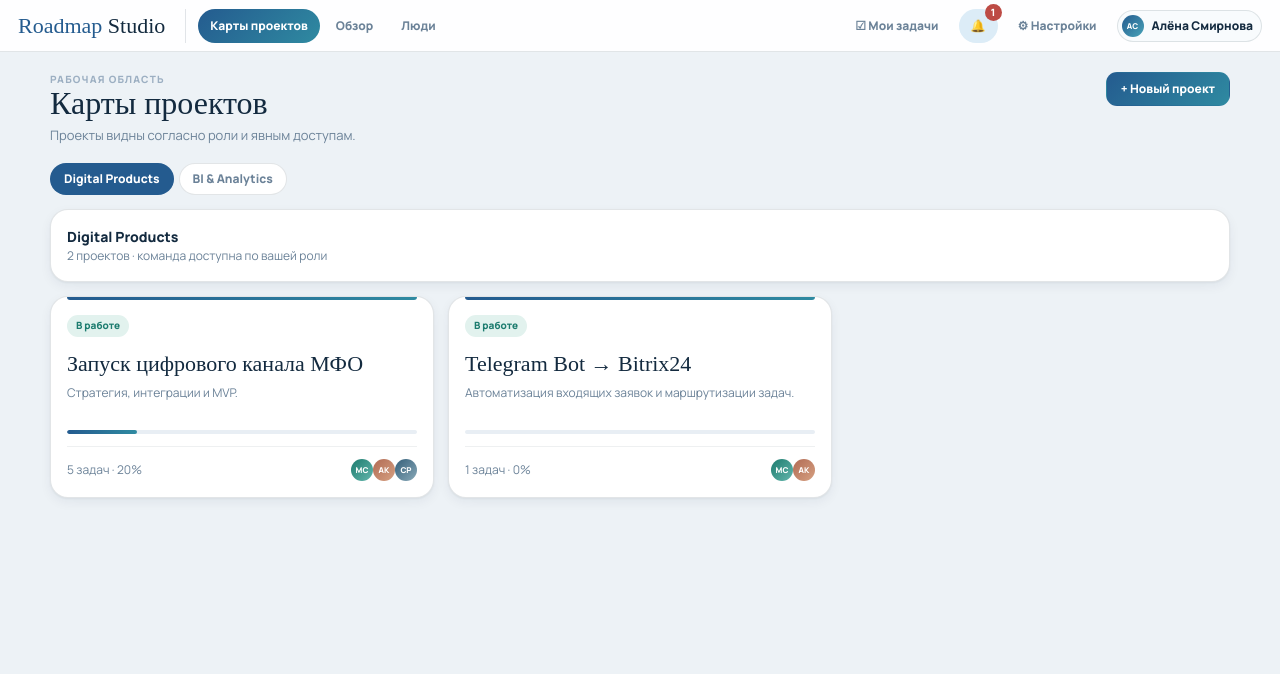
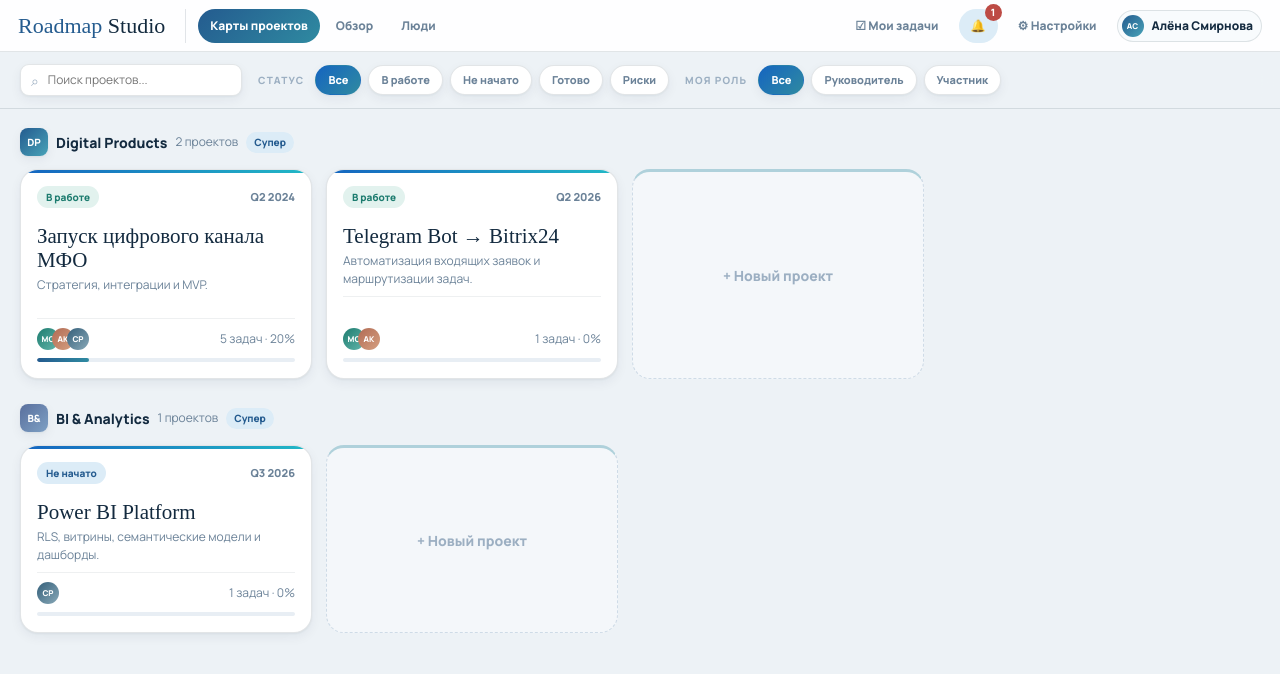
Before and after one commit to asanaflowdesk-cyber/Roadmap-Studio, a React (Vite) app: page / in a window 1280 px wide. Both pictures are taken after a click on the button "Войти →". Shown: the top 674 px of the page. Built offline with nearby package versions, Linux system fonts and the light colour scheme; a web font is replaced by a local one.

Commit message:
Add files via upload

```diff
--- a/src/features/projects/ProjectCard.jsx
+++ b/src/features/projects/ProjectCard.jsx
@@ -8,19 +8,35 @@ export function ProjectCard({ project }) {
   const items = db.items.filter(item => !item.isArchived && item.projectId === project.id);
   const done = items.filter(item => item.status === 'done').length;
   const progress = items.length ? Math.round(done / items.length * 100) : 0;
-  const accessUsers = (project.access || []).slice(0, 4).map(entry => db.users.find(user => user.id === entry.userId))
+  const accessUsers = (project.access || [])
+    .slice(0, 4)
+    .map(entry => db.users.find(user => user.id === entry.userId))
     .filter(user => user && user.platformRole === 'user');
 
   return (
-    <article className="card project-card" onClick={() => setRoute(prev => ({ ...prev, view: 'project', projectId: project.id, tab: 'table', itemId: items[0]?.id || null, phaseId: db.phases.find(phase => phase.projectId === project.id)?.id || null }))}>
-      <Badge value={project.status} />
+    <article
+      className="card project-card"
+      onClick={() => setRoute(prev => ({
+        ...prev,
+        view: 'project',
+        projectId: project.id,
+        tab: 'table',
+        itemId: items[0]?.id || null,
+        phaseId: db.phases.find(phase => phase.projectId === project.id)?.id || null
+      }))}
+    >
+      <div className="project-card-top">
+        <Badge value={project.status} />
+        {project.horizon ? <span className="project-horizon">{project.horizon}</span> : null}
+      </div>
       <div className="project-title">{project.title}</div>
       <div className="project-desc">{project.desc || 'Описание проекта не заполнено.'}</div>
+      <div className="project-divider" />
+      <div className="project-footer">
+        <span className="project-avatars">{accessUsers.map(user => <Avatar key={user.id} user={user} size="sm" />)}</span>
+        <span className="small muted">{items.length} задач · {progress}%</span>
+      </div>
       <div className="progress"><span style={{ width: `${progress}%` }} /></div>
-      <div className="project-footer">
-        <span className="small muted">{items.length} задач · {progress}%</span>
-        <span style={{ display: 'flex' }}>{accessUsers.map(user => <Avatar key={user.id} user={user} size="sm" />)}</span>
-      </div>
     </article>
   );
 }
--- a/src/pages/ProjectsPage.jsx
+++ b/src/pages/ProjectsPage.jsx
@@ -1,46 +1,127 @@
 import React, { useMemo, useState } from 'react';
 import { useApp } from '../app/AppContext.jsx';
-import { Button } from '../shared/ui/Button.jsx';
+import { Badge } from '../shared/ui/Badge.jsx';
 import { ProjectCard } from '../features/projects/ProjectCard.jsx';
 import { CreateProjectModal } from '../features/projects/CreateProjectModal.jsx';
 
+function roleForTeam(currentUser, team) {
+  if (!currentUser) return '—';
+  if (currentUser.platformRole === 'superadmin') return 'Супер';
+  if (currentUser.platformRole === 'admin') return 'Адм';
+  const member = team.members?.find(item => item.userId === currentUser.id);
+  if (member?.role === 'teamLead') return 'Руководитель';
+  if (member?.role === 'projectManager') return 'Менеджер';
+  if (member?.role === 'member') return 'Участник';
+  return 'Доступ';
+}
+
+function projectRoleForUser(project, currentUser, team) {
+  if (!currentUser) return 'none';
+  if (currentUser.platformRole === 'superadmin' || currentUser.platformRole === 'admin') return 'admin';
+  const projectRole = project.access?.find(item => item.userId === currentUser.id)?.role;
+  if (projectRole) return projectRole;
+  const teamRole = team.members?.find(item => item.userId === currentUser.id)?.role;
+  return teamRole || 'none';
+}
+
+function matchesRole(project, currentUser, team, roleFilter) {
+  if (roleFilter === 'all') return true;
+  const role = projectRoleForUser(project, currentUser, team);
+  if (roleFilter === 'lead') return ['admin', 'teamLead', 'projectManager'].includes(role);
+  if (roleFilter === 'member') return role === 'member';
+  return true;
+}
+
+function teamInitials(name = '') {
+  return name.split(' ').map(part => part[0]).join('').slice(0, 2).toUpperCase();
+}
+
 export function ProjectsPage() {
-  const { db, route, setRoute, visibleTeams, visibleProjects, hasPermission } = useApp();
+  const { db, currentUser, setRoute, visibleTeams, visibleProjects, hasPermission } = useApp();
   const teams = visibleTeams();
-  const activeTeamId = route.teamId || teams[0]?.id || null;
-  const [modalOpen, setModalOpen] = useState(false);
-  const projects = useMemo(() => visibleProjects(activeTeamId), [db, activeTeamId]);
-  const activeTeam = db.teams.find(team => team.id === activeTeamId);
-  const canCreate = activeTeamId && hasPermission('team.project.create', { teamId: activeTeamId });
+  const [modalTeamId, setModalTeamId] = useState(null);
+  const [query, setQuery] = useState('');
+  const [statusFilter, setStatusFilter] = useState('all');
+  const [roleFilter, setRoleFilter] = useState('all');
+
+  const groupedTeams = useMemo(() => teams.map(team => {
+    const projects = visibleProjects(team.id).filter(project => {
+      const text = `${project.title || ''} ${project.desc || ''}`.toLowerCase();
+      const queryOk = !query.trim() || text.includes(query.trim().toLowerCase());
+      const statusOk = statusFilter === 'all' || project.status === statusFilter;
+      const roleOk = matchesRole(project, currentUser, team, roleFilter);
+      return queryOk && statusOk && roleOk;
+    });
+    return { team, projects };
+  }), [db, teams, currentUser, query, statusFilter, roleFilter]);
 
   if (!teams.length) {
     return <div className="page"><div className="empty"><div><strong>Нет доступных команд</strong><span>Попросите администратора добавить вас в команду или проект.</span></div></div></div>;
   }
 
   return (
-    <div className="page">
-      <div className="page-narrow">
-        <div className="page-head">
-          <div>
-            <div className="eyebrow">Рабочая область</div>
-            <h1 className="h1">Карты проектов</h1>
-            <div className="subtitle">Проекты видны согласно роли и явным доступам.</div>
-          </div>
-          {canCreate ? <Button variant="primary" onClick={() => setModalOpen(true)}>+ Новый проект</Button> : null}
+    <div className="page projects-page">
+      <div className="projects-toolbar">
+        <div className="project-search">
+          <span>⌕</span>
+          <input value={query} onChange={event => setQuery(event.target.value)} placeholder="Поиск проектов..." />
         </div>
 
-        <div className="tabs">
-          {teams.map(team => <button key={team.id} className={`tab ${activeTeamId === team.id ? 'active' : ''}`} onClick={() => setRoute(prev => ({ ...prev, teamId: team.id }))}>{team.name}</button>)}
+        <div className="filter-group">
+          <span className="filter-label">Статус</span>
+          {[
+            ['all', 'Все'],
+            ['progress', 'В работе'],
+            ['new', 'Не начато'],
+            ['done', 'Готово'],
+            ['risk', 'Риски'],
+          ].map(([value, label]) => (
+            <button key={value} className={`filter-pill ${statusFilter === value ? 'active' : ''}`} onClick={() => setStatusFilter(value)}>{label}</button>
+          ))}
         </div>
 
-        <div className="card card-pad" style={{ marginBottom: 14 }}>
-          <div className="strong">{activeTeam?.name}</div>
-          <div className="small muted">{projects.length} проектов · команда доступна по вашей роли</div>
+        <div className="filter-group">
+          <span className="filter-label">Моя роль</span>
+          {[
+            ['all', 'Все'],
+            ['lead', 'Руководитель'],
+            ['member', 'Участник'],
+          ].map(([value, label]) => (
+            <button key={value} className={`filter-pill ${roleFilter === value ? 'active' : ''}`} onClick={() => setRoleFilter(value)}>{label}</button>
+          ))}
         </div>
+      </div>
 
-        {projects.length ? <div className="grid project-grid">{projects.map(project => <ProjectCard key={project.id} project={project} />)}</div> : <div className="empty card"><div><strong>Проектов нет</strong><span>Создайте проект или попросите руководителя команды выдать доступ.</span></div></div>}
+      <div className="projects-board">
+        {groupedTeams.map(({ team, projects }) => {
+          const canCreate = hasPermission('team.project.create', { teamId: team.id });
+          const visibleCount = visibleProjects(team.id).length;
+          return (
+            <section className="team-project-section" key={team.id}>
+              <div className="team-row-head">
+                <div className="team-square" style={{ background: team.color }}>{teamInitials(team.name)}</div>
+                <div className="team-row-name">{team.name}</div>
+                <div className="team-row-count">{visibleCount} проектов</div>
+                <span className="team-role-chip">{roleForTeam(currentUser, team)}</span>
+              </div>
+
+              <div className="project-card-grid">
+                {projects.map(project => <ProjectCard key={project.id} project={project} />)}
+                {canCreate ? (
+                  <button className="project-create-tile" onClick={() => setModalTeamId(team.id)}>
+                    <span>+ Новый проект</span>
+                  </button>
+                ) : null}
+                {!projects.length && !canCreate ? (
+                  <div className="project-empty-note">Нет проектов по выбранным фильтрам</div>
+                ) : null}
+              </div>
+            </section>
+          );
+        })}
       </div>
-      <CreateProjectModal open={modalOpen} onClose={() => setModalOpen(false)} teamId={activeTeamId} />
+
+      <CreateProjectModal open={Boolean(modalTeamId)} onClose={() => setModalTeamId(null)} teamId={modalTeamId || teams[0]?.id} />
     </div>
   );
 }
--- a/src/shared/styles/theme.css
+++ b/src/shared/styles/theme.css
@@ -273,3 +273,165 @@ input, select, textarea { color: var(--ink); }
   .gantt-grid { grid-template-columns: 220px repeat(var(--day-count), 28px); }
   .gantt-months, .gantt-days, .gantt-track { grid-template-columns: repeat(var(--day-count), 28px); }
 }
+
+/* Projects workspace — grouped by teams, filters on top */
+.projects-page { padding: 0; background: var(--bg); }
+.projects-toolbar {
+  position: sticky;
+  top: 0;
+  z-index: 8;
+  min-height: 54px;
+  display: flex;
+  align-items: center;
+  gap: 16px;
+  padding: 12px 20px;
+  border-bottom: 1px solid var(--line);
+  background: rgba(237,242,246,.92);
+  backdrop-filter: blur(14px);
+}
+.project-search {
+  width: 222px;
+  height: 32px;
+  display: flex;
+  align-items: center;
+  gap: 7px;
+  padding: 0 10px;
+  border: 1px solid var(--line);
+  border-radius: 9px;
+  background: var(--surface);
+  box-shadow: var(--shadow-sm);
+  color: var(--soft);
+}
+.project-search input {
+  width: 100%;
+  border: 0;
+  outline: 0;
+  background: transparent;
+  color: var(--ink);
+  font-size: 12px;
+}
+.filter-group { display: flex; align-items: center; gap: 7px; }
+.filter-label {
+  margin-right: 4px;
+  font-size: 10px;
+  font-weight: 900;
+  text-transform: uppercase;
+  letter-spacing: .12em;
+  color: var(--soft);
+}
+.filter-pill {
+  height: 30px;
+  border: 1px solid var(--line);
+  border-radius: 999px;
+  background: var(--surface);
+  color: var(--muted);
+  padding: 0 12px;
+  font-size: 11px;
+  font-weight: 900;
+  box-shadow: var(--shadow-sm);
+}
+.filter-pill:hover { color: var(--ink); border-color: rgba(36,91,143,.24); }
+.filter-pill.active {
+  border-color: transparent;
+  background: linear-gradient(135deg,#1565c0,#2f8aa1);
+  color: #fff;
+}
+.projects-board {
+  display: grid;
+  gap: 24px;
+  padding: 18px 20px 32px;
+}
+.team-project-section { display: grid; gap: 12px; }
+.team-row-head {
+  display: flex;
+  align-items: center;
+  gap: 8px;
+  min-height: 30px;
+}
+.team-square {
+  width: 28px;
+  height: 28px;
+  border-radius: 8px;
+  display: inline-flex;
+  align-items: center;
+  justify-content: center;
+  color: #fff;
+  font-size: 10px;
+  font-weight: 900;
+  box-shadow: var(--shadow-sm);
+}
+.team-row-name { color: var(--ink); font-weight: 900; font-size: 14px; }
+.team-row-count { color: var(--muted); font-size: 12px; }
+.team-role-chip {
+  height: 21px;
+  display: inline-flex;
+  align-items: center;
+  padding: 0 8px;
+  border-radius: 999px;
+  background: var(--accent-soft);
+  color: var(--accent);
+  font-size: 10px;
+  font-weight: 900;
+}
+.project-card-grid {
+  display: grid;
+  grid-template-columns: repeat(auto-fill, minmax(292px, 292px));
+  gap: 14px;
+  align-items: stretch;
+}
+.project-card {
+  min-height: 154px;
+  padding: 16px;
+  display: flex;
+  flex-direction: column;
+  cursor: pointer;
+  position: relative;
+  overflow: hidden;
+}
+.project-card::before {
+  left: 0;
+  right: 0;
+  top: 0;
+  height: 3px;
+  border-radius: var(--radius) var(--radius) 0 0;
+  background: linear-gradient(90deg,#1565c0,#22b8c6);
+}
+.project-card-top { display: flex; align-items: center; justify-content: space-between; gap: 8px; }
+.project-horizon { color: var(--muted); font-size: 11px; font-weight: 800; }
+.project-title { margin: 16px 0 4px; font-size: 21px; line-height: 1.15; }
+.project-desc { min-height: 34px; font-size: 12px; }
+.project-divider { height: 1px; background: var(--line-soft); margin: 8px 0 9px; }
+.project-footer { border-top: 0; padding-top: 0; margin-top: auto; }
+.project-avatars { display: flex; min-width: 72px; }
+.project-avatars .avatar + .avatar { margin-left: -7px; }
+.project-card .progress { margin-top: 8px; height: 4px; }
+.project-create-tile {
+  min-height: 154px;
+  border: 1px dashed rgba(36,91,143,.18);
+  border-top: 3px solid rgba(47,138,161,.35);
+  border-radius: var(--radius);
+  background: rgba(255,255,255,.42);
+  color: var(--soft);
+  box-shadow: none;
+  font-weight: 900;
+  transition: .15s ease;
+}
+.project-create-tile:hover {
+  border-color: rgba(36,91,143,.32);
+  background: rgba(255,255,255,.68);
+  color: var(--accent);
+  transform: translateY(-1px);
+}
+.project-empty-note {
+  min-height: 154px;
+  display: grid;
+  place-items: center;
+  border: 1px dashed var(--line);
+  border-radius: var(--radius);
+  color: var(--muted);
+  font-size: 12px;
+}
+@media (max-width: 980px) {
+  .projects-toolbar { align-items: flex-start; flex-direction: column; gap: 10px; }
+  .filter-group { flex-wrap: wrap; }
+}
```
